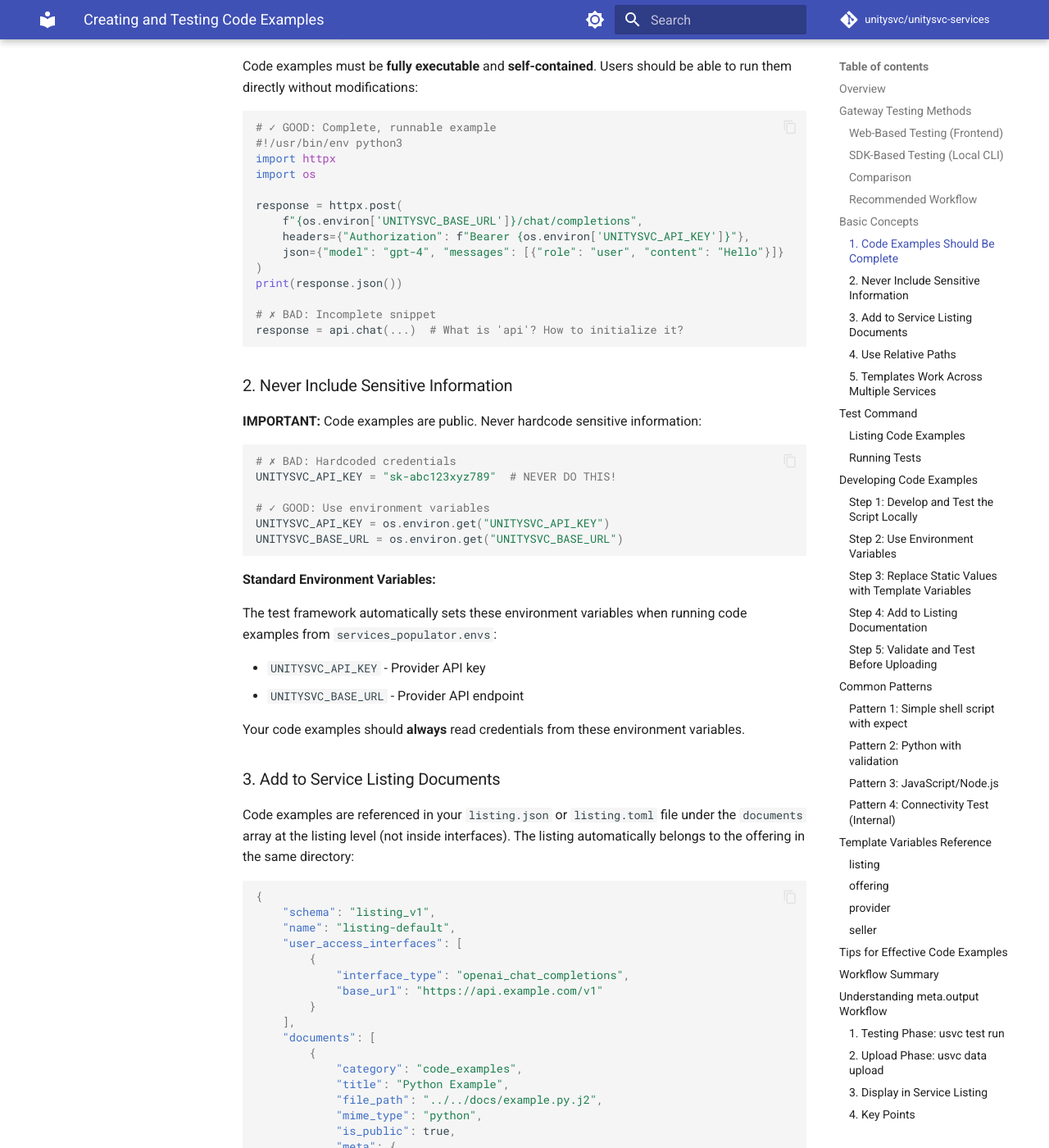
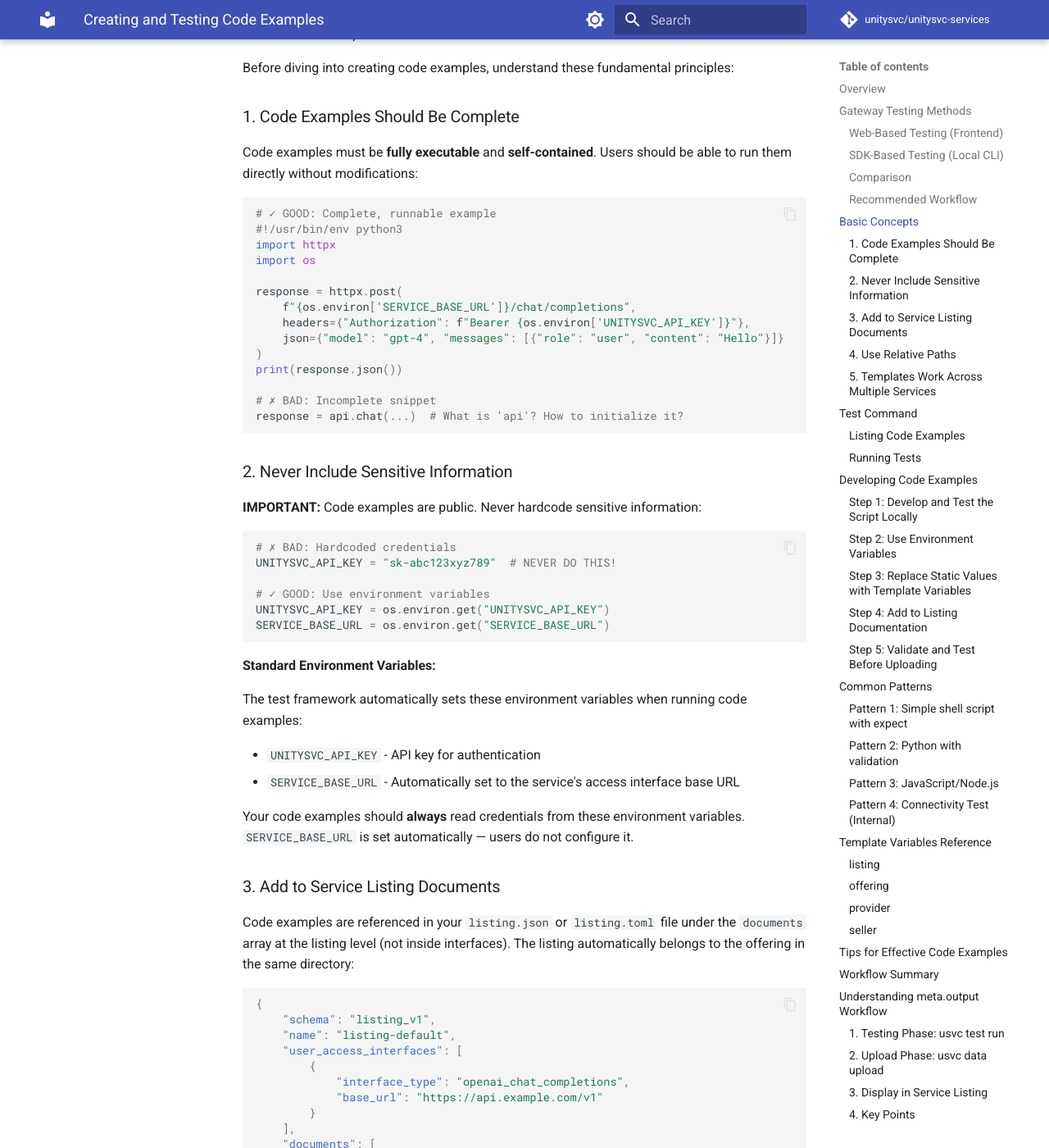
Before and after one commit to unitysvc/unitysvc-services, an MkDocs documentation site: the page built from docs/code-examples.md, in a window 1280 px wide and 1400 px high, scrolled down 3601 px. Shown: the whole window at 82% size. Built offline with MkDocs 1.6.1 and Material for MkDocs 9.7.7, drawn with Linux system fonts in a browser that asks for light colours; comment, search, counter and statistics services are not loaded; some of the changed text lies outside the part shown.

Commit message:
Rename UNITYSVC_BASE_URL to SERVICE_BASE_URL
SERVICE_BASE_URL is automatically set per access interface during testing
and should not be configured by users. Updated all source code, test data,
and documentation to reflect this. Documentation now clarifies that users
should set UNITYSVC_API_URL (for backend access) and UNITYSVC_API_KEY
(for gateway authentication), not SERVICE_BASE_URL.

Co-Authored-By: Claude Opus 4.6 <noreply@anthropic.com>

````diff
--- a/docs/code-examples.md
+++ b/docs/code-examples.md
@@ -20,7 +20,7 @@ There are two ways to test code examples that access services through the UnityS
 
 When you click the "Test" button in the UnitySVC web interface (admin panel or seller dashboard), the platform executes your code examples using:
 
--   **`UNITYSVC_BASE_URL`**: Platform-provided gateway URL
+-   **`SERVICE_BASE_URL`**: Automatically set to the service's access interface base URL
 -   **`UNITYSVC_API_KEY`**: Platform's ops customer API key (shared across all sellers)
 
 **Characteristics:**
@@ -55,13 +55,17 @@ Navigate to **API Keys** in the web interface (under your team/customer role) an
 
 **Step 4: Set environment variables**
 
-Save the API key and export it along with the gateway base URL:
+Save the API key and configure the backend URL:
 
 ```bash
-# Gateway credentials (for test script execution)
+# Customer API key (used by test scripts to access services through the gateway)
 export UNITYSVC_API_KEY="svcpass_your_customer_api_key"
-export UNITYSVC_BASE_URL="https://api.unitysvc.com/v1"
+
+# Backend API URL (for fetching test scripts and submitting results)
+export UNITYSVC_API_URL="https://backend.unitysvc.com/v1"
 ```
+
+**Note:** `SERVICE_BASE_URL` is automatically set per access interface — you do not need to set it yourself.
 
 **Step 5: Run tests**
 
@@ -103,7 +107,7 @@ usvc services run-tests <service_id> --force
 | Feature | Web-Based | SDK-Based (Local) |
 |---------|-----------|-------------------|
 | Setup | None required | Join unitysvc-ops team + create customer API key |
-| `UNITYSVC_BASE_URL` | Platform-provided | `https://api.unitysvc.com/v1` |
+| `SERVICE_BASE_URL` | Auto-set per interface | Auto-set per interface |
 | `UNITYSVC_API_KEY` | Platform ops customer | Your own customer API key |
 | Execution | Backend (Celery) | Local machine |
 | Script Types | Simple (curl, Python, JS) | Any (including complex SDKs) |
@@ -132,7 +136,7 @@ import httpx
 import os
 
 response = httpx.post(
-    f"{os.environ['UNITYSVC_BASE_URL']}/chat/completions",
+    f"{os.environ['SERVICE_BASE_URL']}/chat/completions",
     headers={"Authorization": f"Bearer {os.environ['UNITYSVC_API_KEY']}"},
     json={"model": "gpt-4", "messages": [{"role": "user", "content": "Hello"}]}
 )
@@ -152,17 +156,17 @@ UNITYSVC_API_KEY = "sk-abc123xyz789"  # NEVER DO THIS!
 
 # ✓ GOOD: Use environment variables
 UNITYSVC_API_KEY = os.environ.get("UNITYSVC_API_KEY")
-UNITYSVC_BASE_URL = os.environ.get("UNITYSVC_BASE_URL")
+SERVICE_BASE_URL = os.environ.get("SERVICE_BASE_URL")
 ```
 
 **Standard Environment Variables:**
 
-The test framework automatically sets these environment variables when running code examples from `services_populator.envs`:
+The test framework automatically sets these environment variables when running code examples:
 
--   `UNITYSVC_API_KEY` - Provider API key
--   `UNITYSVC_BASE_URL` - Provider API endpoint
+-   `UNITYSVC_API_KEY` - API key for authentication
+-   `SERVICE_BASE_URL` - Automatically set to the service's access interface base URL
 
-Your code examples should **always** read credentials from these environment variables.
+Your code examples should **always** read credentials from these environment variables. `SERVICE_BASE_URL` is set automatically — users do not configure it.
 
 ### 3. Add to Service Listing Documents
 
@@ -263,7 +267,7 @@ import httpx
 import os
 
 response = httpx.post(
-    f"{os.environ['UNITYSVC_BASE_URL']}/chat/completions",
+    f"{os.environ['SERVICE_BASE_URL']}/chat/completions",
     headers={"Authorization": f"Bearer {os.environ['UNITYSVC_API_KEY']}"},
     json={
         "model": "{{ offering.name }}",  # Dynamic: changes per service
@@ -352,7 +356,7 @@ usvc test run --force --fail-fast --verbose
 1. Test framework discovers code examples from listing files (category = `code_examples`)
 2. **Checks for cached results**: If both `.out` and `.err` files exist in the listing directory, skips the test (unless `--force` is used)
 3. Renders Jinja2 templates with `listing`, `offering`, `provider`, and `seller` data
-4. Sets environment variables (`UNITYSVC_API_KEY`, `UNITYSVC_BASE_URL`) from provider credentials
+4. Sets environment variables (`UNITYSVC_API_KEY`, `SERVICE_BASE_URL`) automatically from provider credentials
 5. Executes the code example using appropriate interpreter (python3, node, bash)
 6. Validates results:
     - Test passes if exit code is 0 AND (no `meta.expect` field OR expected string found in stdout)
@@ -374,7 +378,7 @@ Testing: llama-3-1-405b - Python code example
   → Test content saved to: failed_llama-3-1-405b_Python_code_example.py
 
 # The saved file includes:
-# - Environment variables used (UNITYSVC_API_KEY, UNITYSVC_BASE_URL)
+# - Environment variables used (UNITYSVC_API_KEY, SERVICE_BASE_URL)
 # - Full rendered template content
 # - You can run it directly to reproduce the issue
 ```
@@ -434,10 +438,10 @@ import os
 
 # Use environment variables
 UNITYSVC_API_KEY = os.environ.get("UNITYSVC_API_KEY")
-UNITYSVC_BASE_URL = os.environ.get("UNITYSVC_BASE_URL")
+SERVICE_BASE_URL = os.environ.get("SERVICE_BASE_URL")
 
 response = httpx.post(
-    f"{UNITYSVC_BASE_URL}/chat/completions",
+    f"{SERVICE_BASE_URL}/chat/completions",
     headers={"Authorization": f"Bearer {UNITYSVC_API_KEY}"},
     json={
         "model": "accounts/fireworks/models/llama-v3p1-405b-instruct",
@@ -451,11 +455,11 @@ if response.status_code == 200 and "choices" in response.json():
     print("✓ Test passed")
 ```
 
-**Test with environment variables:**
+**Test with environment variables (for manual local testing):**
 
 ```bash
 export UNITYSVC_API_KEY="fw_abc123xyz789"
-export UNITYSVC_BASE_URL="https://api.fireworks.ai/inference/v1"
+export SERVICE_BASE_URL="https://api.fireworks.ai/inference/v1"  # Auto-set by test framework
 python3 test.py
 ```
 
@@ -473,10 +477,10 @@ import os
 
 # Use environment variables (set by test framework)
 UNITYSVC_API_KEY = os.environ.get("UNITYSVC_API_KEY")
-UNITYSVC_BASE_URL = os.environ.get("UNITYSVC_BASE_URL")
+SERVICE_BASE_URL = os.environ.get("SERVICE_BASE_URL")
 
 response = httpx.post(
-    f"{UNITYSVC_BASE_URL}/chat/completions",
+    f"{SERVICE_BASE_URL}/chat/completions",
     headers={"Authorization": f"Bearer {UNITYSVC_API_KEY}"},
     json={
         "model": "{{ offering.name }}",  # Template variable
@@ -616,7 +620,7 @@ If tests fail, the rendered content is saved to the current directory for debugg
 cat failed_llama-3-1-405b_Python_code_example.py
 
 # The file will contain:
-# - Environment variables used (UNITYSVC_API_KEY, UNITYSVC_BASE_URL)
+# - Environment variables used (UNITYSVC_API_KEY, SERVICE_BASE_URL)
 # - Full rendered template content
 # - You can run it directly to reproduce the issue
 ```
@@ -638,7 +642,7 @@ usvc data upload
 #!/bin/bash
 # Simple test that outputs JSON response
 
-curl ${UNITYSVC_BASE_URL}/chat/completions \
+curl ${SERVICE_BASE_URL}/chat/completions \
   -H "Content-Type: application/json" \
   -H "Authorization: Bearer ${UNITYSVC_API_KEY}" \
   -d '{"model": "{{ offering.name }}", "messages": [{"role": "user", "content": "test"}]}'
@@ -669,7 +673,7 @@ import httpx
 import os
 
 response = httpx.post(
-    f"{os.environ['UNITYSVC_BASE_URL']}/chat/completions",
+    f"{os.environ['SERVICE_BASE_URL']}/chat/completions",
     headers={"Authorization": f"Bearer {os.environ['UNITYSVC_API_KEY']}"},
     json={"model": "{{ offering.name }}", "messages": [{"role": "user", "content": "test"}]}
 )
@@ -704,7 +708,7 @@ if "choices" in data:
 
 ```javascript
 #!/usr/bin/env node
-const response = await fetch(`${process.env.UNITYSVC_BASE_URL}/chat/completions`, {
+const response = await fetch(`${process.env.SERVICE_BASE_URL}/chat/completions`, {
     method: "POST",
     headers: {
         "Content-Type": "application/json",
@@ -753,12 +757,12 @@ import os
 import time
 
 UNITYSVC_API_KEY = os.environ.get("UNITYSVC_API_KEY")
-UNITYSVC_BASE_URL = os.environ.get("UNITYSVC_BASE_URL")
+SERVICE_BASE_URL = os.environ.get("SERVICE_BASE_URL")
 
 # Measure response time
 start = time.time()
 response = httpx.post(
-    f"{UNITYSVC_BASE_URL}/chat/completions",
+    f"{SERVICE_BASE_URL}/chat/completions",
     headers={"Authorization": f"Bearer {UNITYSVC_API_KEY}"},
     json={
         "model": "{{ offering.name }}",
@@ -831,7 +835,7 @@ Provider metadata (Provider_v1 schema)
 -   `provider.display_name` - Human-readable provider name
 -   All other fields from the provider schema
 
-Note: For API credentials (`UNITYSVC_API_KEY`, `UNITYSVC_BASE_URL`), use environment variables instead of template variables. These are set from `services_populator.envs` during testing.
+Note: For API credentials (`UNITYSVC_API_KEY`, `SERVICE_BASE_URL`), use environment variables instead of template variables. These are set automatically during testing (`SERVICE_BASE_URL` from the access interface, `UNITYSVC_API_KEY` from the user's environment).
 
 ### seller
 
@@ -868,9 +872,9 @@ If a field might not exist, use Jinja2 defaults:
 vim test.py
 python3 test.py
 
-# 2. Use environment variables
+# 2. Use environment variables (SERVICE_BASE_URL is auto-set by test framework)
 export UNITYSVC_API_KEY="..."
-export UNITYSVC_BASE_URL="..."
+export SERVICE_BASE_URL="..."  # Only needed for manual local testing
 python3 test.py
 
 # 3. Convert to template
@@ -1003,7 +1007,7 @@ If the required interpreter is not found, the test will fail with a clear error
 
 **Solution:**
 
--   Check that you're using environment variables (UNITYSVC_API_KEY, UNITYSVC_BASE_URL)
+-   Check that you're using environment variables (UNITYSVC_API_KEY, SERVICE_BASE_URL)
 -   Verify template variables are correct
 -   Run `usvc test run --verbose` to see full output
 
````
Also changed, not shown: docs/api-reference.md (+1 -1 lines), docs/cli-reference.md (+9 -5 lines), docs/documenting-services.md (+1 -1 lines), docs/file-schemas.md (+2 -2 lines), 4 other files.
